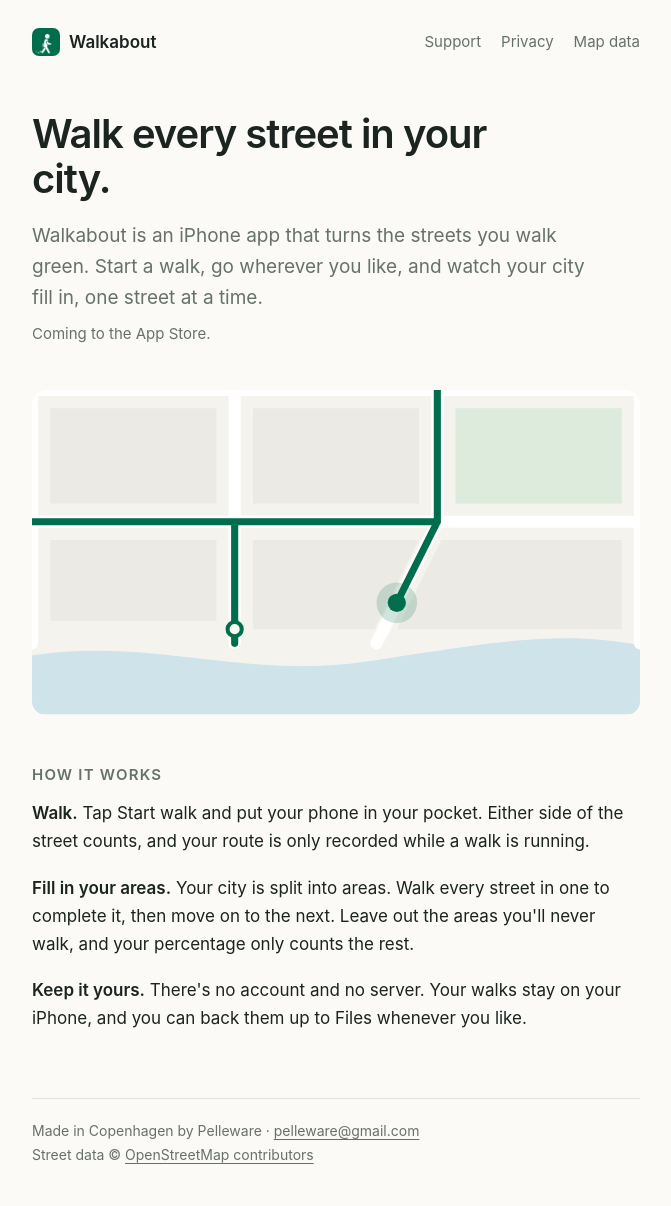
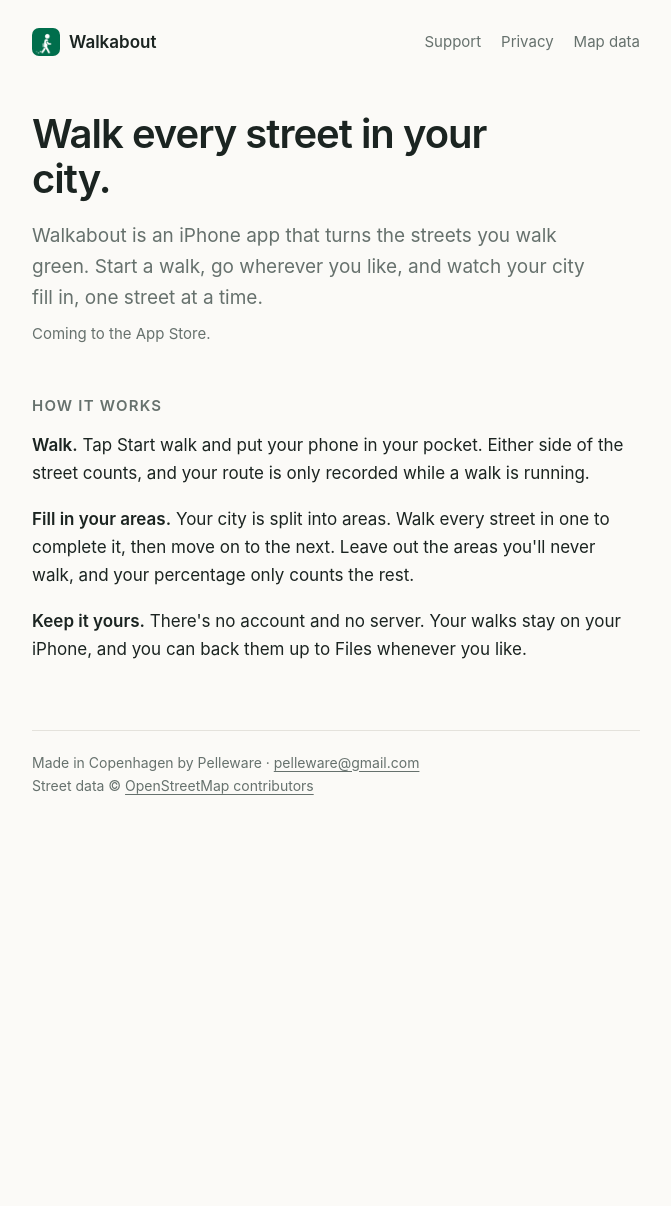
Before and after one commit to Pelleware/pelleware.github.io, a Jekyll site: the page built from index.html, in a window 1280 px wide. Shown: the whole page, without its empty margins (304-975 px from the left). Built offline with Jekyll 4.4.1, drawn with Linux system fonts in a browser that asks for light colours; after the commit the page ends 900 px from its top, so only the background shows below that.

Commit message:
Home page without the drawing
Co-Authored-By: Claude Opus 5.5 <noreply@anthropic.com>

```diff
--- a/assets/style.css
+++ b/assets/style.css
@@ -1,11 +1,11 @@
 :root {
   --bg: #fbfaf7; --text: #1b2421; --muted: #66716d; --line: #e4e2dc;
-  --accent: #006e4d; --street: #ffffff; --block: #eceae4; --ground: #f4f3ee; --water: #cfe3ea; --park: #dcebdc;
+  --accent: #006e4d;
 }
 @media (prefers-color-scheme: dark) {
   :root:not([data-theme="light"]) {
     --bg: #0f1a1f; --text: #e6ece9; --muted: #8e9c97; --line: #23343b;
-    --accent: #45dba8; --street: #23353c; --block: #16262c; --ground: #122026; --water: #173640; --park: #17302a;
+    --accent: #45dba8;
   }
 }
 * { box-sizing: border-box; }
@@ -30,19 +30,7 @@ main { padding: 56px 0 24px; }
 /* Home */
 .lede { font-size: 40px; line-height: 1.12; font-weight: 600; letter-spacing: -0.025em; margin: 0 0 18px; max-width: 13em; }
 .intro { font-size: 19px; color: var(--muted); margin: 0 0 8px; max-width: 30em; }
-.soon { font-size: 15px; color: var(--muted); margin: 0; }
-.map { display: block; width: 100%; height: auto; margin: 44px 0 48px; border-radius: 14px; overflow: hidden; }
-.map .street { stroke: var(--street); stroke-width: 12; stroke-linecap: round; fill: none; }
-.map .block { fill: var(--block); }
-.map .ground { fill: var(--ground); }
-.map .water { fill: var(--water); }
-.map .park { fill: var(--park); }
-.map .walked {
-  stroke: var(--accent); stroke-width: 7; stroke-linecap: round; stroke-linejoin: round; fill: none;
-}
-.map .you { fill: var(--accent); }
-.map .you-ring { fill: var(--accent); opacity: 0.18; }
-.map .start { fill: var(--bg); stroke: var(--accent); stroke-width: 4; }
+.soon { font-size: 15px; color: var(--muted); margin: 0 0 48px; }
 .how h2 { font-size: 15px; font-weight: 600; text-transform: uppercase; letter-spacing: 0.08em; color: var(--muted); margin: 0 0 12px; }
 .how p { margin: 0 0 18px; }
 .how strong { font-weight: 600; }
--- a/index.html
+++ b/index.html
@@ -5,17 +5,6 @@ layout: default
 <p class="intro">Walkabout is an iPhone app that turns the streets you walk green. Start a walk, go wherever you like, and watch your city fill in, one street at a time.</p>
 <p class="soon">Coming to the App Store.</p>
 
-<svg class="map" viewBox="0 0 600 320" role="img" aria-label="A drawing of a small town with a walked route in green">
-  <rect class="ground" width="600" height="320"/>
-  <path class="water" d="M0 262 C120 244 210 286 330 268 S520 236 600 252 V320 H0 Z"/>
-  <path class="park" d="M418 18 H582 V112 H418 Z"/>
-  <path class="block" d="M18 18 H182 V112 H18 Z M218 18 H382 V112 H218 Z M18 148 H182 V228 H18 Z M218 148 H382 L338 236 H218 Z M404 148 H582 V236 H360 Z"/>
-  <path class="street" d="M0 130 H600 M200 0 V250 M400 0 V130 L340 250 M0 0 H600 M0 0 V250 M600 0 V250"/>
-  <path class="walked" d="M200 250 V130 H400 V0 M400 130 L360 210 M200 130 H0"/>
-  <circle class="start" cx="200" cy="236" r="7"/>
-  <circle class="you-ring" cx="360" cy="210" r="20"/>
-  <circle class="you" cx="360" cy="210" r="9"/>
-</svg>
 
 <section class="how">
   <h2>How it works</h2>
```
